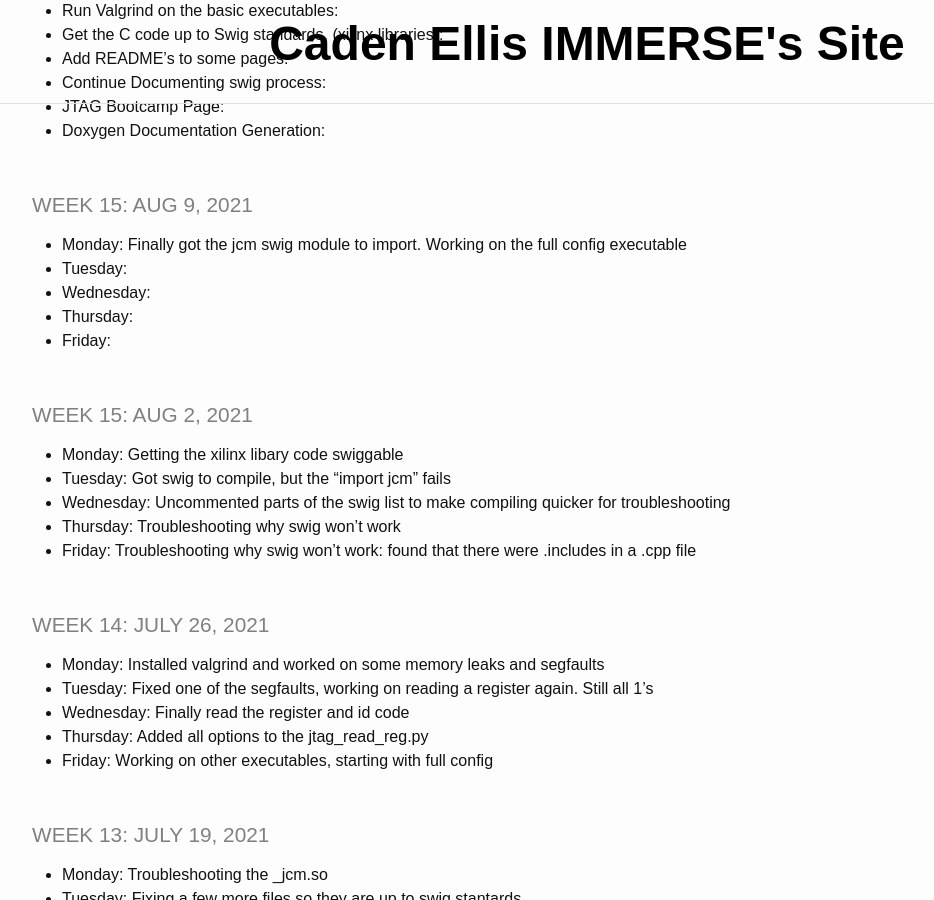
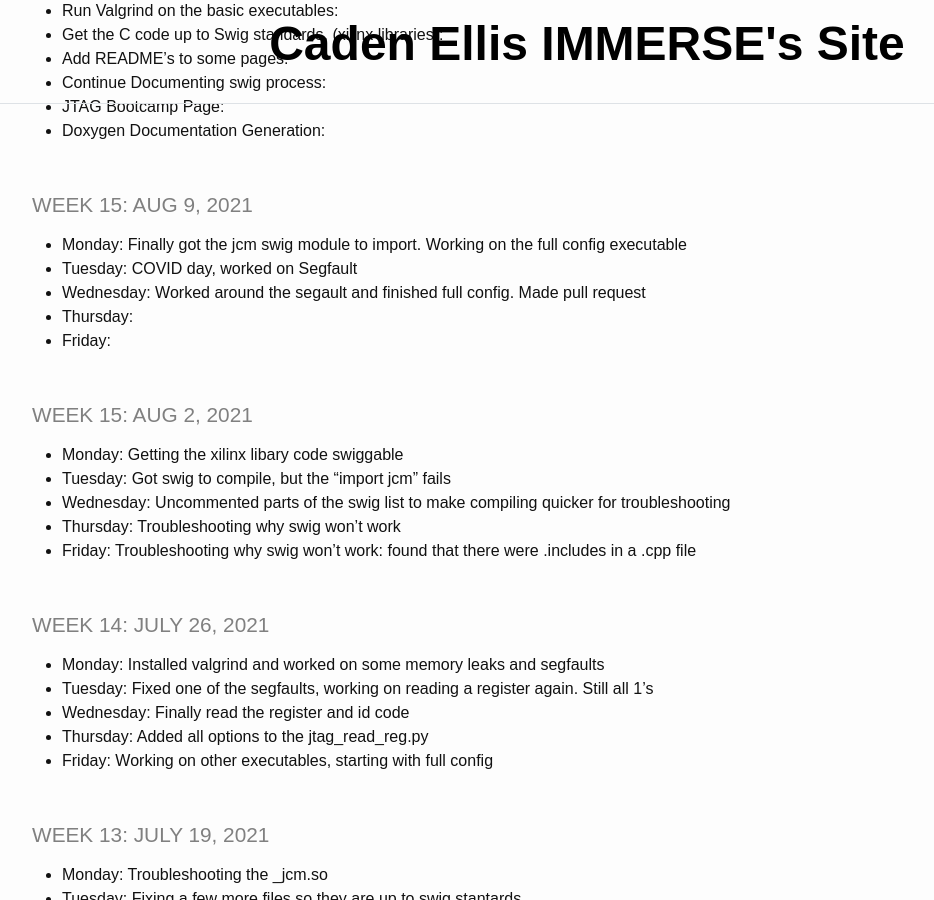
Before and after one commit to Caden-Ellis77/ImmerseSite, a Jekyll site: the page built from _pages/log.md, in a window 1280 px wide and 900 px high, scrolled down 311 px. Shown: the whole window, without its empty margins (53-987 px from the left). Built offline with Jekyll 4.4.1, drawn with Linux system fonts in a browser that asks for light colours.

Commit message:
Updating for Aug 11

```diff
--- a/_pages/log.md
+++ b/_pages/log.md
@@ -16,8 +16,8 @@ title: IMMERSE Log
 ### Week 15: Aug 9, 2021
 
 * **Monday**: Finally got the jcm swig module to import. Working on the full config executable
-* **Tuesday**:
-* **Wednesday**:
+* **Tuesday**: COVID day, worked on Segfault
+* **Wednesday**: Worked around the segault and finished full config. Made pull request
 * **Thursday**:
 * **Friday**:
 
```
